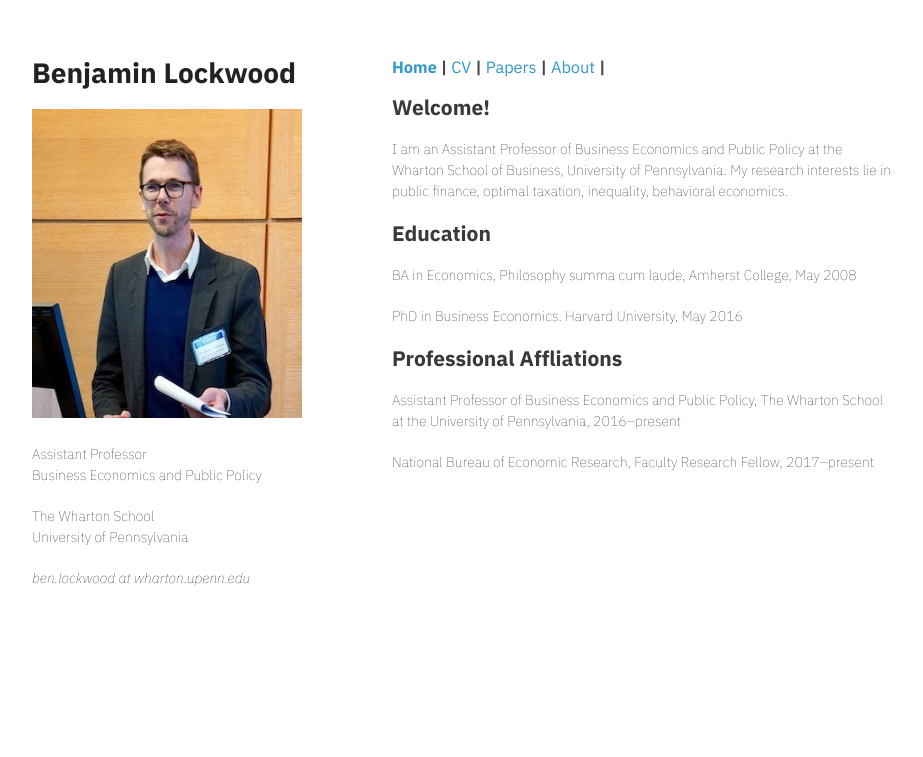
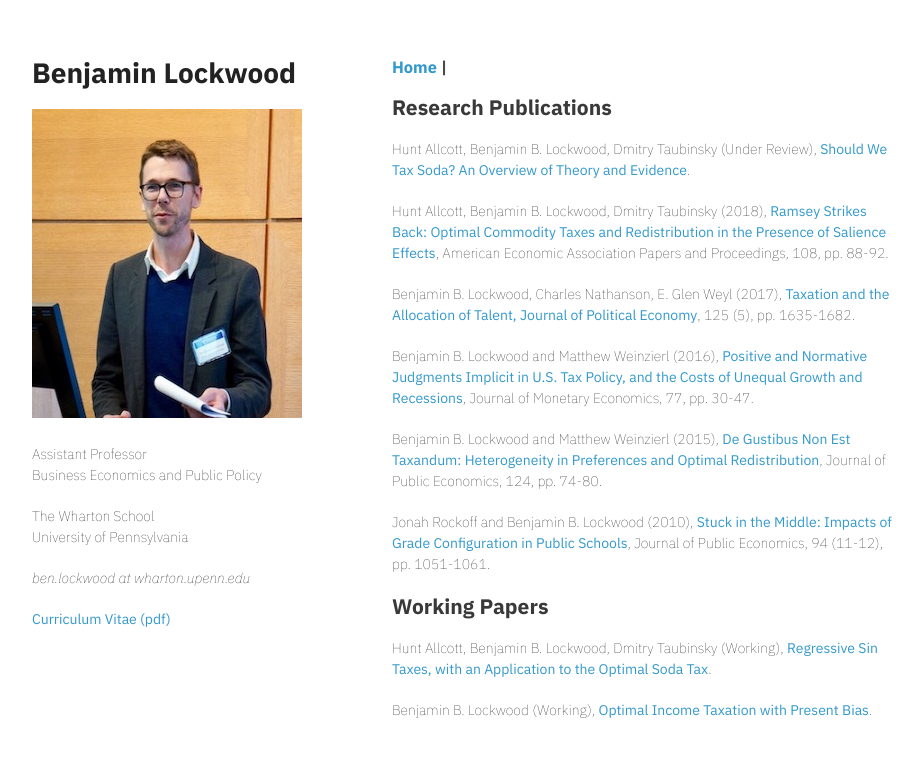
Before and after one commit to sxfinance/sxia.github.io, a Jekyll site: the page index.html, which Jekyll copies as it is, in a window 1280 px wide. Shown: the top 757 px of the page, without its empty margins (178-1101 px from the left). Built offline with Jekyll 4.4.1, drawn with Linux system fonts in a browser that asks for light colours.

Commit message:
Moved papers to homepage.

```diff
--- a/index.html
+++ b/index.html
@@ -33,27 +33,26 @@
           University of Pennsylvania </p>
 
         <p><i>ben.lockwood <i>at</i> wharton.upenn.edu </i></p>
+
+        <p><a href="https://bblockwood.github.io/cv/cv.pdf">Curriculum Vitae (pdf)</a></p>
       </header>
    <section>
       <nav>
 	<h3 style="text-align: left; background-color: white;">
 	<a href="https://bblockwood.github.io/"><b>Home</b></a> |
-	<a href="https://bblockwood.github.io/cv/cv.pdf">CV</a> |
-	<a href="https://bblockwood.github.io/papers.html">Papers</a> |
-	<a href="https://bblockwood.github.io/about.html">About</a> |
 	</h3>
       </nav>
-	<h2><a id="welcome" class="anchor" href="#welcome" aria-hidden="true"><span class="octicon octicon-link"></span></a><b>Welcome!</b></h3>
-	<p>I am an Assistant Professor of Business Economics and Public Policy at the Wharton School of Business, University of Pennsylvania. My research interests lie in public finance, optimal taxation, inequality, behavioral economics.</p>
+    	<h2>Research Publications</h2>
+    	<p>Hunt Allcott, Benjamin B. Lockwood, Dmitry Taubinsky (Under Review), <a href="https://bblockwood.github.io/papers/soda_tax_jep.pdf">Should We Tax Soda? An Overview of Theory and Evidence</a>.</p>
+    	<p>Hunt Allcott, Benjamin B. Lockwood, Dmitry Taubinsky (2018), <a href="https://bblockwood.github.io/papers/pandp.20181040.pdf">Ramsey Strikes Back: Optimal Commodity Taxes and Redistribution in the Presence of Salience Effects</a>, American Economic Association Papers and Proceedings, 108, pp. 88-92.</p>
+    	<p>Benjamin B. Lockwood, Charles Nathanson, E. Glen Weyl (2017), <a href="https://bblockwood.github.io/papers/tax_talent_jep.pdf">Taxation and the Allocation of Talent, Journal of Political Economy</a>, 125 (5), pp. 1635-1682.</p>
+    	<p>Benjamin B. Lockwood and Matthew Weinzierl (2016), <a href="https://bblockwood.github.io/papers/jme_2015.pdf">Positive and Normative Judgments Implicit in U.S. Tax Policy, and the Costs of Unequal Growth and Recessions</a>, Journal of Monetary Economics, 77, pp. 30-47.</p>
+    	<p>Benjamin B. Lockwood and Matthew Weinzierl (2015), <a href="https://bblockwood.github.io/papers/jpe_2015.pdf">De Gustibus Non Est Taxandum: Heterogeneity in Preferences and Optimal Redistribution</a>, Journal of Public Economics, 124, pp. 74-80.</p>
+    	<p>Jonah Rockoff and Benjamin B. Lockwood (2010), <a href="https://bblockwood.github.io/papers/jpe_2010.pdf">Stuck in the Middle: Impacts of Grade Configuration in Public Schools</a>, Journal of Public Economics, 94 (11-12), pp. 1051-1061.</p>
 
-	<h2><a id="education" class="anchor" href="#education" aria-hidden="true"><span class="octicon octicon-link"></span></a><b>Education</b></h3>
-	<p>BA in Economics, Philosophy summa cum laude, Amherst College, May 2008</p>
-	<p>PhD in Business Economics. Harvard University, May 2016</p>
-
-	<h2><a id="recent-papers-updated" class="anchor" href="#recent-papers-updated" aria-hidden="true"><span class="octicon octicon-link"></span></a><b>Professional Affliations</b></h3>
-    	<p>Assistant Professor of Business Economics and Public Policy,
-		The Wharton School at the University of Pennsylvania, 2016–present </p>
-	   <p>National Bureau of Economic Research, Faculty Research Fellow, 2017–present</p>
+    	<h2>Working Papers</h2>
+    	<p>Hunt Allcott, Benjamin B. Lockwood, Dmitry Taubinsky (Working), <a href="https://bblockwood.github.io/papers/Allcott_Lockwood_Taubinsky_Regressive_Sin_Taxes.pdf">Regressive Sin Taxes, with an Application to the Optimal Soda Tax</a>.</p>
+    	<p>Benjamin B. Lockwood (Working), <a href="https://bblockwood.github.io/papers/Lockwood_income_taxation_present_bias.pdf">Optimal Income Taxation with Present Bias</a>.</p>
 	</section>
     </div>
 	<script src="javascripts/scale.fix.js"></script>
```
